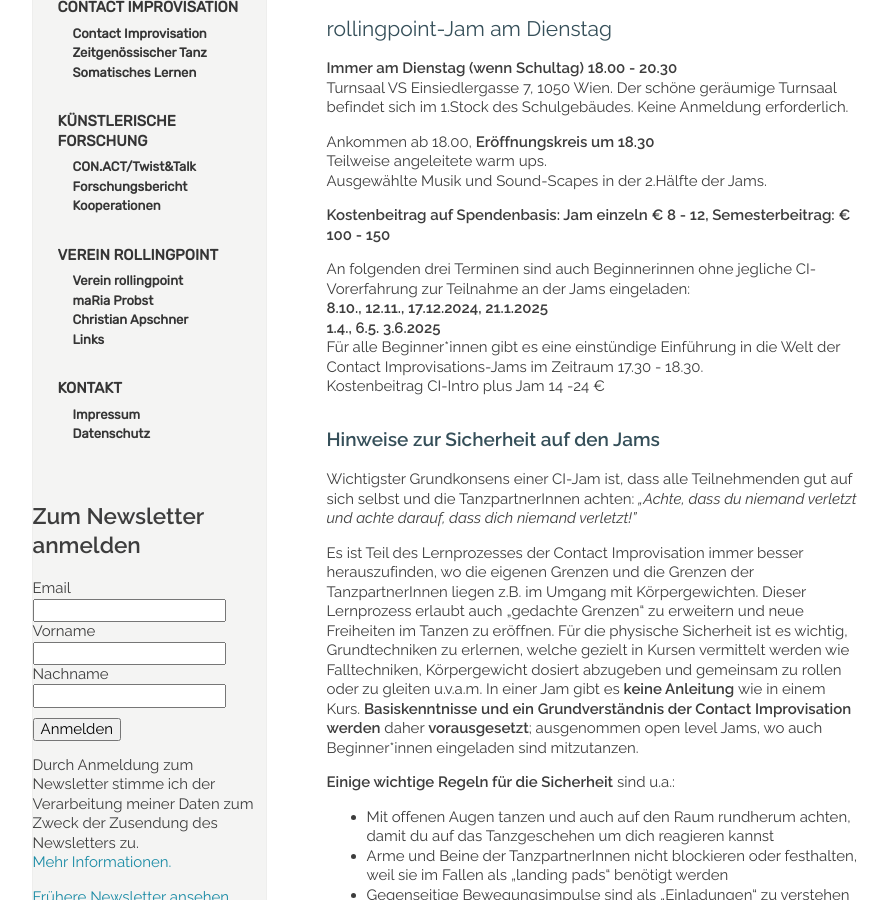
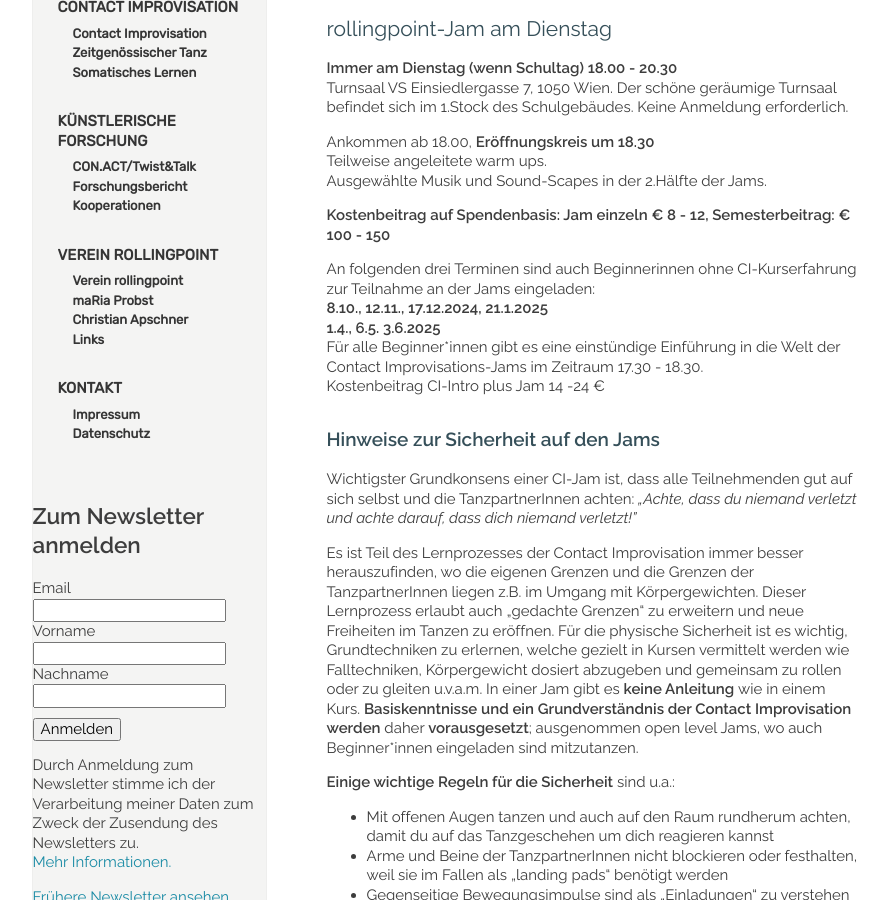
Before and after one commit to manulari/rollingpointat, a Jekyll site: the page built from _pages_de/jams.md, in a window 1280 px wide and 900 px high, scrolled down 578 px. Shown: the whole window, without its empty margins (152-1039 px from the left). Built offline with Jekyll 4.4.1, drawn with Linux system fonts in a browser that asks for light colours; comment, search, counter and statistics services are not loaded.

Commit message:
Update page (de) “jams”

```diff
--- a/_pages_de/jams.md
+++ b/_pages_de/jams.md
@@ -22,7 +22,7 @@ Ausgewählte Musik und Sound-Scapes in der 2.Hälfte der Jams.
 
 **Kostenbeitrag auf Spendenbasis: Jam einzeln € 8 - 12, Semesterbeitrag: € 100 - 150**
 
-An folgenden drei Terminen sind auch Beginnerinnen ohne jegliche CI-Vorerfahrung zur Teilnahme an der Jams eingeladen:\
+An folgenden drei Terminen sind auch Beginnerinnen ohne CI-Kurserfahrung zur Teilnahme an der Jams eingeladen:\
 **8.10., 12.11., 17.12.2024, 21.1.2025**\
 **1.4., 6.5. 3.6.2025** \
 Für alle Beginner*innen gibt es eine einstündige Einführung in die Welt der Contact Improvisations-Jams im Zeitraum 17.30 - 18.30. \
```
